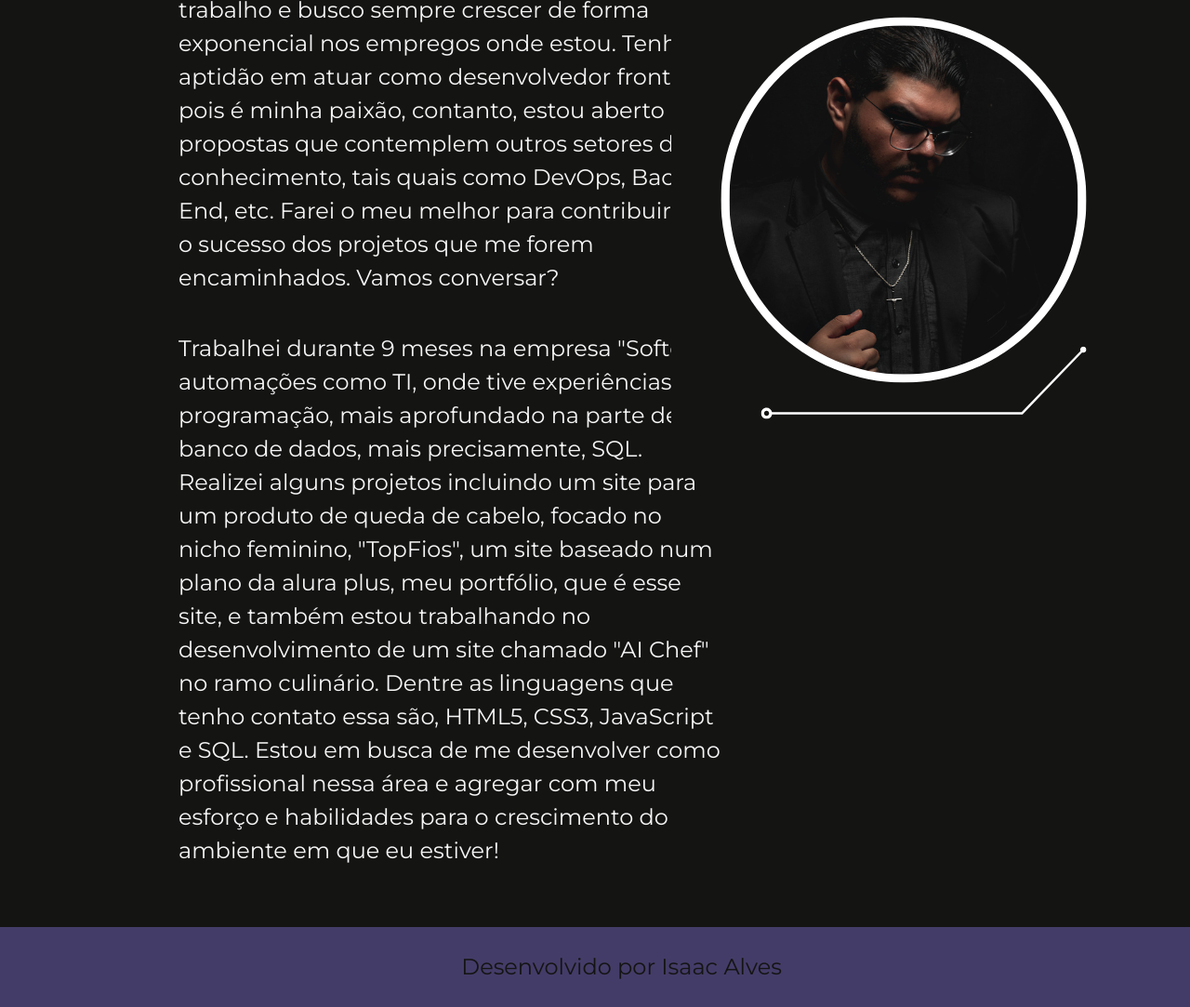
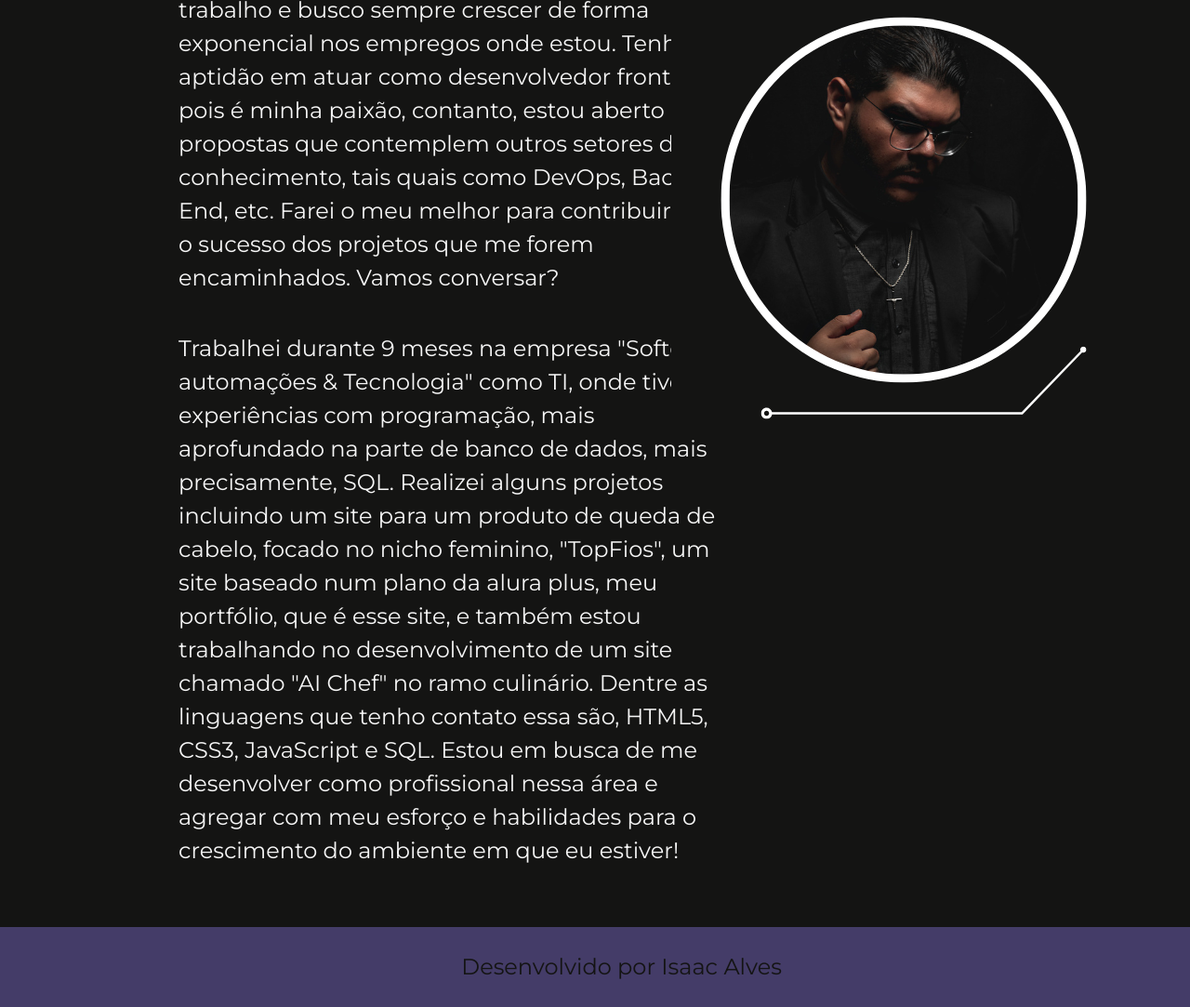
Before and after one commit to Isaac-Alves11/Isaac-Alves, a plain HTML site: page about.html in a window 1280 px wide. Shown: the part 622-1705 px from the top of the page at 93% size. Drawn offline with nearby package versions, Linux system fonts and the light colour scheme.

Commit message:
Atualizei about

```diff
--- a/about.html
+++ b/about.html
@@ -22,7 +22,7 @@
                         Sou uma pessoa extrovertida, comprometido, focado, possuo facilidade em trabalhos em equipe e contribuo com tudo oque posso para um ambiente colaborativo. Amo observar e oferecer respostas para solucionar problemas, acrescentar o máximo que eu posso para o ambiente onde trabalho e busco sempre crescer de forma exponencial nos empregos onde estou.
                         Tenho aptidão em atuar como desenvolvedor front end, pois é minha paixão, contanto, estou aberto a propostas que contemplem outros setores de conhecimento, tais quais como DevOps, Back End, etc.
                         Farei o meu melhor para contribuir para o sucesso dos projetos que me forem encaminhados. Vamos conversar?</p>
-                    <p class="apresentacao-do-paragrafo">Trabalhei durante 9 meses na empresa "Softek automações como TI, onde tive experiências com programação, mais aprofundado na parte de banco de dados, mais precisamente, SQL. Realizei alguns projetos incluindo um site para um produto de queda de cabelo, focado no nicho feminino, "TopFios", um site baseado num plano da alura plus, meu portfólio, que é esse site, e também estou trabalhando no desenvolvimento de um site chamado "AI Chef" no ramo culinário. Dentre as linguagens que tenho contato essa são, HTML5, CSS3, JavaScript e SQL. Estou em busca de me desenvolver como profissional nessa área e agregar com meu esforço e habilidades para o crescimento do ambiente em que eu estiver!
+                    <p class="apresentacao-do-paragrafo">Trabalhei durante 9 meses na empresa "Softek automações & Tecnologia" como TI, onde tive experiências com programação, mais aprofundado na parte de banco de dados, mais precisamente, SQL. Realizei alguns projetos incluindo um site para um produto de queda de cabelo, focado no nicho feminino, "TopFios", um site baseado num plano da alura plus, meu portfólio, que é esse site, e também estou trabalhando no desenvolvimento de um site chamado "AI Chef" no ramo culinário. Dentre as linguagens que tenho contato essa são, HTML5, CSS3, JavaScript e SQL. Estou em busca de me desenvolver como profissional nessa área e agregar com meu esforço e habilidades para o crescimento do ambiente em que eu estiver!
                     </p>
                 </section>
                   <img class="imagem__apresentacao" src="Assets/foto portifolio 2.png" alt="Foto de perfil portfolio de programação">
```
